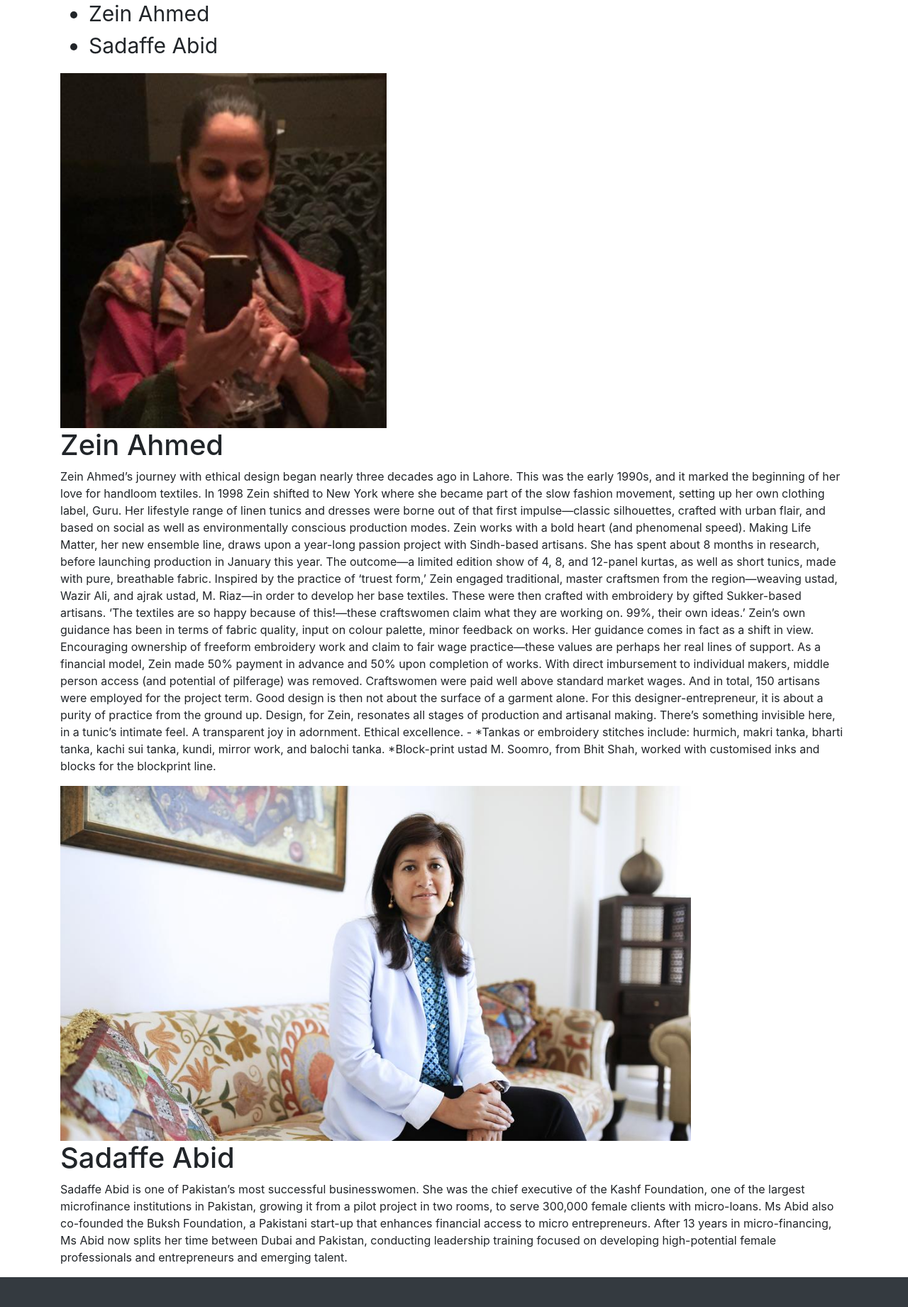
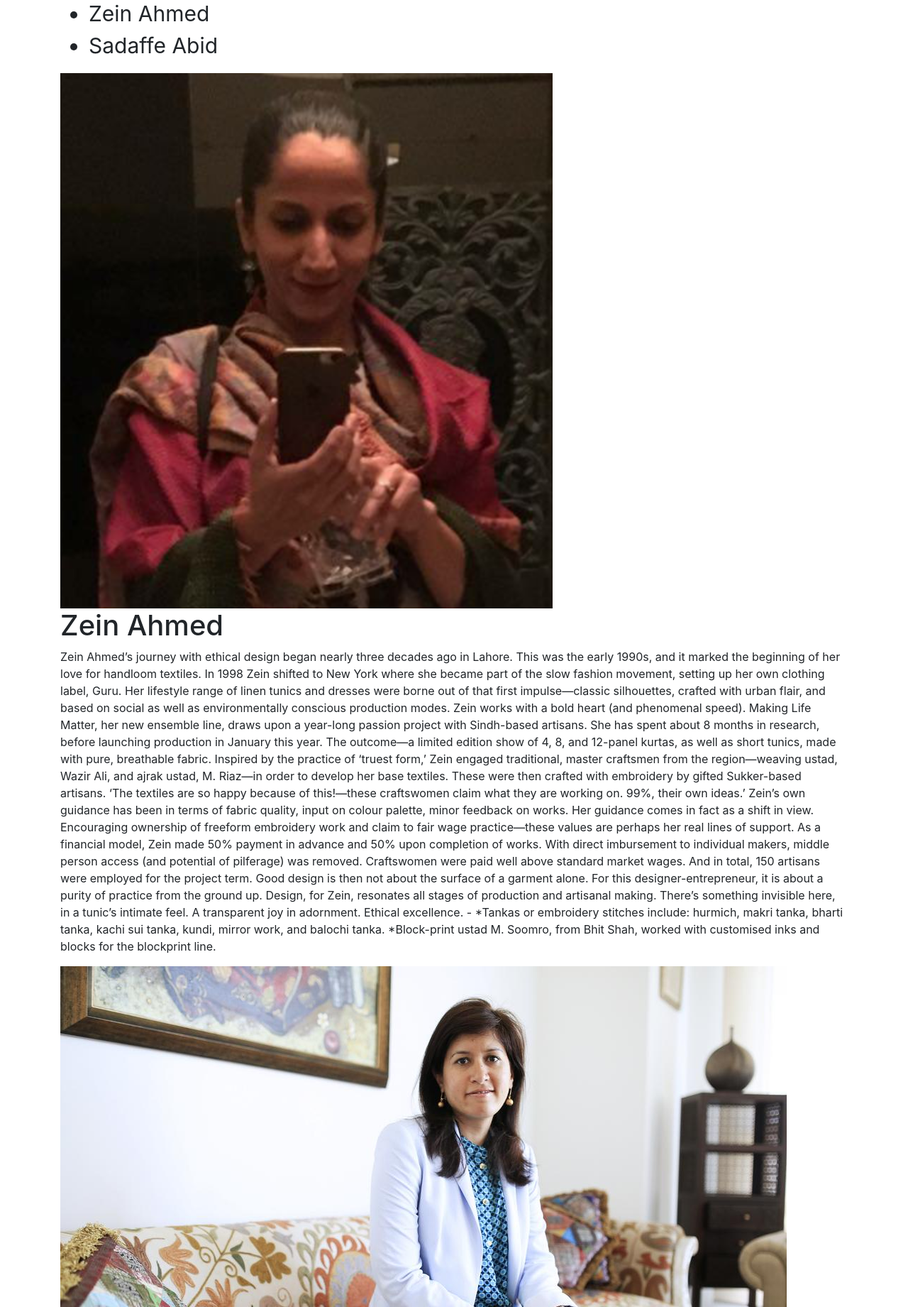
Before and after one commit to iffi396/Exhibition, a website: page About.html in a window 1280 px wide. Shown: the part 1350-3191 px from the top of the page at 71% size. Drawn offline with Linux system fonts and the light colour scheme.

Commit message:
changings

```diff
--- a/About.html
+++ b/About.html
@@ -110,8 +110,9 @@
             Sadaffe Abid
           </li>
         </ul>
-
-        <img src="Resources\zein.png" style="display: block" height="500px";>
+        <div style="display:inline-block" height:50%;>
+          <img src="Resources\zein.png">
+        </div>
         <h1 style="display: block">
           Zein Ahmed
         </h1>
@@ -132,8 +133,9 @@ hurmich, makri tanka, bharti tanka, kachi sui tanka, kundi, mirror work, and bal
 *Block-print ustad M. Soomro, from Bhit Shah, worked with customised inks and blocks for the blockprint line.
 
         </p>
-
-        <img src="Resources\miss-sadaf.jpg" style="display: block" height="500px";>
+        <div style="display:inline-block" height:50%;>
+            <img src="Resources\miss-sadaf.jpg";>
+        </div>
         <h1 style="display: block">
           Sadaffe Abid
         </h1>
```
